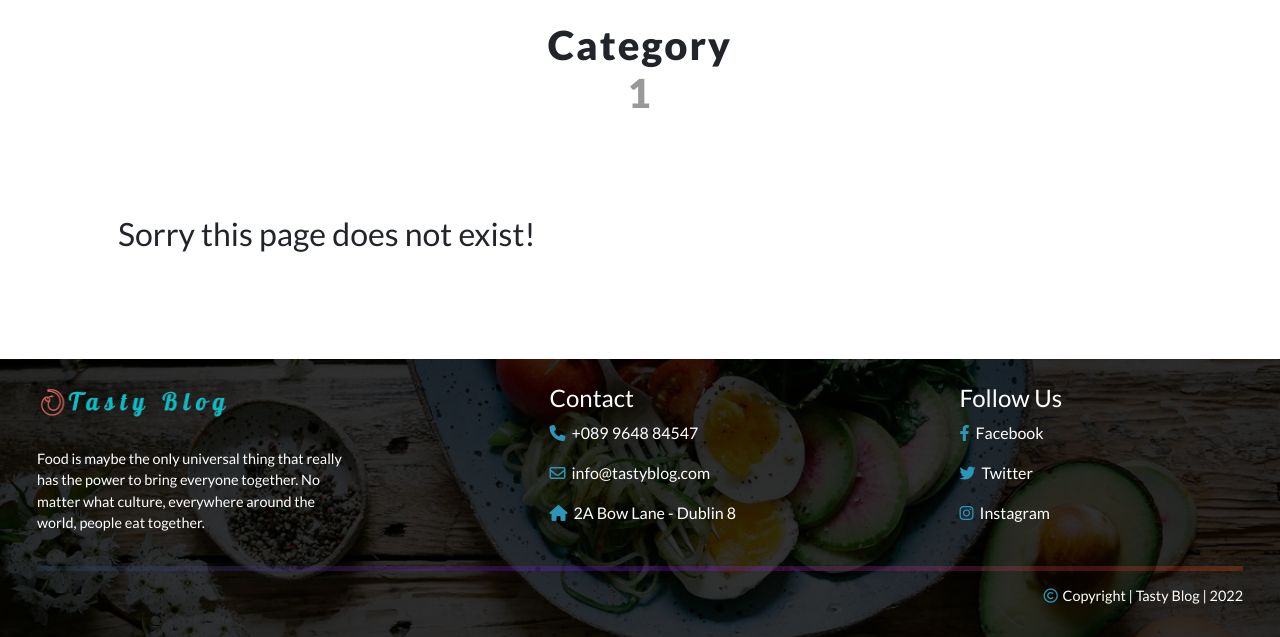
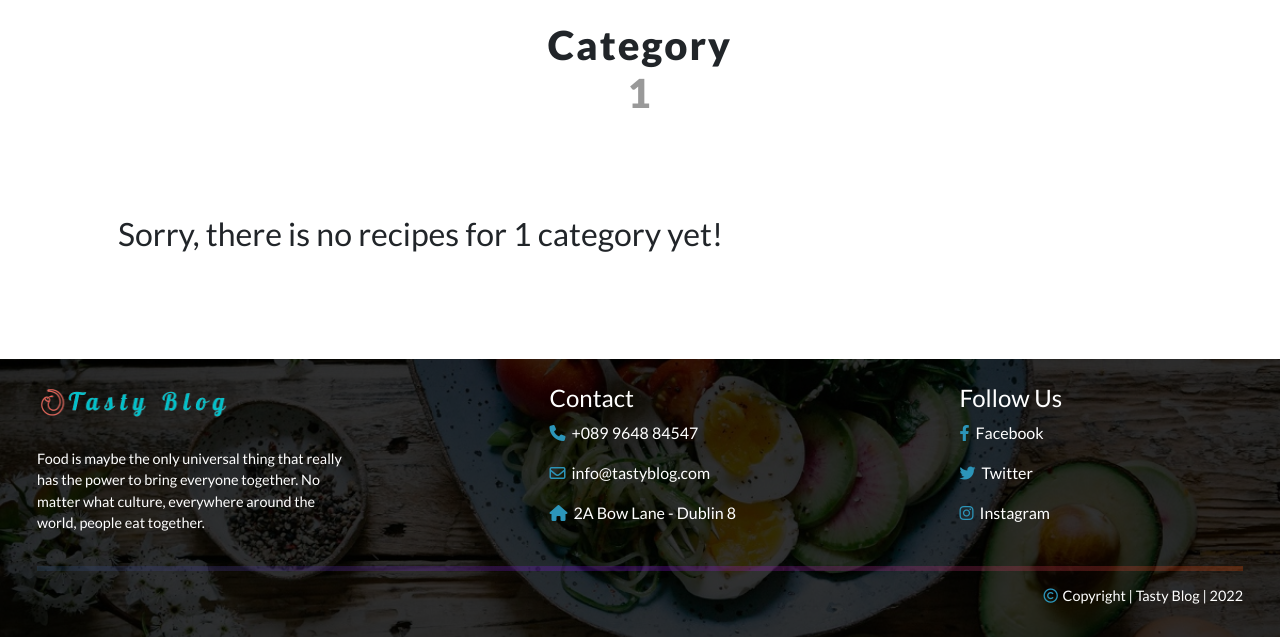
Before and after one commit to PedroCristo/portfolio_project_4, a Django app: page /categories_posts/1 in a window 1280 px wide. Shown: the part 396-1033 px from the top of the page. Run offline with Django 3.2, Linux system fonts and the light colour scheme; data that the repository does not hold is empty; some libraries are stand-ins or nearby versions.

Commit message:
Change string for, no recipes yet for this category

```diff
--- a/templates/categories_posts.html
+++ b/templates/categories_posts.html
@@ -124,7 +124,7 @@
         <div class="container p-5">
             <div class="row">
                 <div class="col-md-8">
-                    <h2>Sorry this page does not exist!</h2>
+                    <h2>Sorry, there is no recipes for {{ cats }} category yet!</h2>
                 </div>
             </div>
         </div>
```
